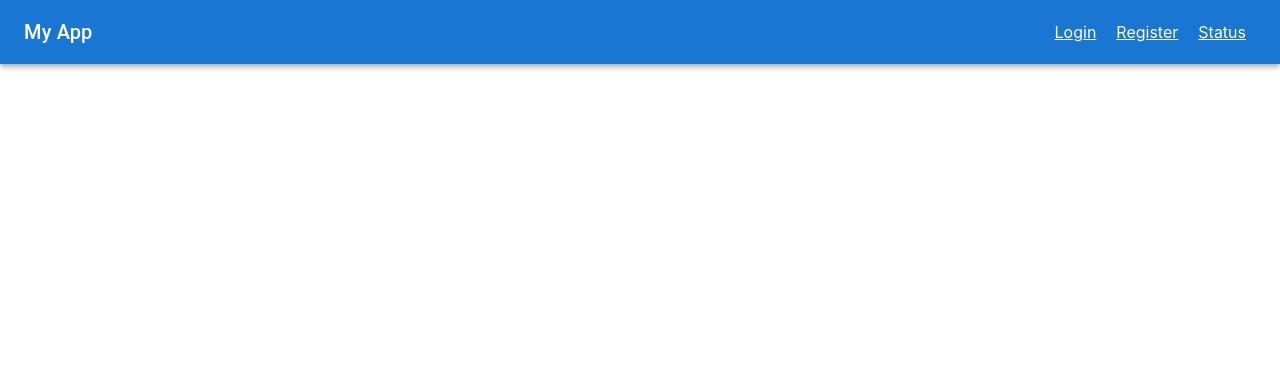
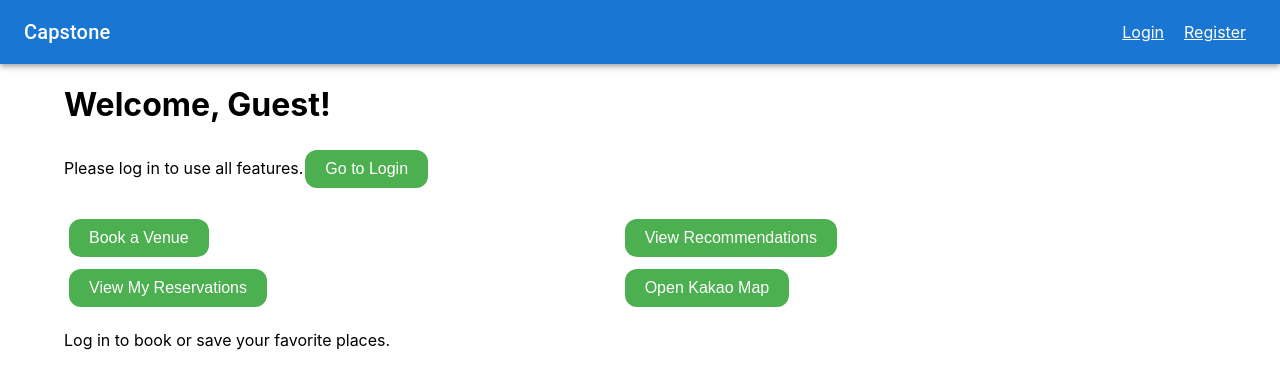
Before and after one commit to Capstone-2024-yh/Front-end, a React (Create React App) app in the folder frontend/: page / in a window 1280 px wide. Shown: the top 388 px of the page. Built offline with nearby package versions, Linux system fonts and the light colour scheme; the HTML template or start-up script is replaced by a standard one.

Commit message:
added main page

```diff
--- a/frontend/package.json
+++ b/frontend/package.json
@@ -16,6 +16,7 @@
     "react-redux": "^9.1.2",
     "react-router-dom": "^6.26.1",
     "redux": "^5.0.1",
+    "styled-components": "^6.1.13",
     "web-vitals": "^2.1.4"
   },
   "devDependencies": {
--- a/frontend/src/App.js
+++ b/frontend/src/App.js
@@ -6,6 +6,7 @@ import Register from './components/login/Register';
 import Status from './components/login/Status';
 import Layout from './components/login/Layout';
 import KakaoMap from './components/map/KakaoMap';
+import MainPage from './components/main/MainPage'; // 메인 페이지 컴포넌트
 import store from './store'; // Redux store
 
 function App() {
@@ -14,9 +15,11 @@ function App() {
       <Router>
         <Layout>
           <Routes>
+            <Route path="/" element={<MainPage />} />
             <Route path="/login" element={<Login />} />
             <Route path="/register" element={<Register />} />
             <Route path="/status" element={<Status />} />
+            <Route path="/main" element={<MainPage />} />
             <Route path="/map" element={<KakaoMap />} />
           </Routes>
         </Layout>
--- a/frontend/src/components/login/Layout.js
+++ b/frontend/src/components/login/Layout.js
@@ -17,11 +17,13 @@ function Layout({ children }) {
       <AppBar position="static">
         <Toolbar>
           <Typography variant="h6" component="div" sx={{ flexGrow: 1 }}>
-            My App
+            Capstone
           </Typography>
           <Link to="/login" style={{ margin: '0 10px', color: '#fff' }}>Login</Link>
           <Link to="/register" style={{ margin: '0 10px', color: '#fff' }}>Register</Link>
+          {/*
           <Link to="/status" style={{ margin: '0 10px', color: '#fff' }}>Status</Link>
+          */}
           {isAuthenticated && (
             <Button color="inherit" onClick={handleLogout}>
               Logout
--- a/frontend/src/components/login/Login.js
+++ b/frontend/src/components/login/Login.js
@@ -28,7 +28,7 @@ function Login() {
       if (response.status === 200) {
         dispatch(loginSuccess({ email }));
         // 로그인 성공 시 KakaoMap 페이지로 이동
-        navigate('/map'); // '/map' 경로로 리디렉션
+        navigate('/main'); // '/map' 경로로 리디렉션
       }
     } catch (error) {
       if (error.response && error.response.status === 401) {
@@ -37,6 +37,10 @@ function Login() {
         setErrorMessage('An error occurred');
       }
     }
+  };
+
+  const handleRegisterRedirect = () => {
+    navigate('/register'); // Register 페이지로 이동
   };
 
   return (
@@ -74,6 +78,15 @@ function Login() {
       <Button type="submit" variant="contained" color="primary" fullWidth sx={{ mt: 2 }}>
         Login
       </Button>
+      <Typography
+        variant="body2"
+        align="center"
+        sx={{ mt: 2, cursor: 'pointer', textDecoration: 'underline' }}
+        onClick={handleRegisterRedirect}
+        color="primary"
+      >
+        Don't have an account? Register here.
+      </Typography>
     </Box>
   );
 }
--- /dev/null
+++ b/frontend/src/components/main/MainPage.js
@@ -0,0 +1,77 @@
+import React from 'react';
+import KakaoMap from '../map/KakaoMap';
+import { useSelector, useDispatch } from 'react-redux';
+import { logoutSuccess } from '../../store/authSlice';
+import { useNavigate } from 'react-router-dom';
+import StyledButton from '../../styles/StyledButton';
+
+const MainPage = () => {
+  const isAuthenticated = useSelector((state) => state.auth.isAuthenticated);
+  const user = useSelector((state) => state.auth.user);
+  const dispatch = useDispatch();
+  const navigate = useNavigate();
+
+  const handleLogout = () => {
+    dispatch(logoutSuccess());
+    navigate('/login');
+  };
+
+  // 각각의 버튼 기능을 구현할 함수들
+  const handleBookVenue = () => {
+    console.log('Book Venue button clicked');
+  };
+
+  const handleViewRecommendations = () => {
+    console.log('View Recommendations button clicked');
+  };
+
+  const handleViewReservations = () => {
+    console.log('View Reservations button clicked');
+  };
+
+  return (
+    <div>
+      {isAuthenticated ? (
+        <>
+          <h1>Welcome, {user && user.username}!</h1>
+          <StyledButton onClick={handleLogout}>Logout</StyledButton>
+        </>
+      ) : (
+        <>
+          <h1>Welcome, Guest!</h1>
+          <p>
+            Please log in to use all features.
+            <StyledButton onClick={() => navigate('/login')}>Go to Login</StyledButton>
+          </p>
+        </>
+      )}
+
+      {/* 버튼들을 테이블 형식으로 배치 */}
+      <table style={{ width: '100%', marginTop: '20px' }}>
+        <tbody>
+          <tr>
+            <td>
+              <StyledButton onClick={handleBookVenue}>Book a Venue</StyledButton>
+            </td>
+            <td>
+              <StyledButton onClick={handleViewRecommendations}>View Recommendations</StyledButton>
+            </td>
+          </tr>
+          <tr>
+            <td>
+              <StyledButton onClick={handleViewReservations}>View My Reservations</StyledButton>
+            </td>
+            <td>
+              <StyledButton onClick={() => navigate('/map')}>Open Kakao Map</StyledButton>
+            </td>
+          </tr>
+        </tbody>
+      </table>
+
+      {/* 다른 콘텐츠 */}
+      <p>{isAuthenticated ? '' : 'Log in to book or save your favorite places.'}</p>
+    </div>
+  );
+};
+
+export default MainPage;
--- a/frontend/src/components/map/KakaoMap.js
+++ b/frontend/src/components/map/KakaoMap.js
@@ -33,12 +33,27 @@ const KakaoMap = () => {
 
   return (
     <div
-      ref={mapContainer}
       style={{
-        width: '500px',
-        height: '400px',
+        display: 'flex',
+        justifyContent: 'center', // 가로 중앙 정렬
+        alignItems: 'center', // 세로 중앙 정렬
+        width: '100vw',  // 화면 전체 너비
+        height: '100vh', // 화면 전체 높이
+        boxSizing: 'border-box',
+        padding: '20px', // 화면 가장자리 공백
       }}
-    />
+    >
+      <div
+        ref={mapContainer}
+        style={{
+          width: 'calc(100vw - 40px)',  // 화면 너비에서 패딩을 제외한 전체 너비
+          height: 'calc(100vh - 40px)', // 화면 높이에서 패딩을 제외한 전체 높이
+          maxWidth: '1000px', // 지도의 최대 너비 제한
+          maxHeight: '700px', // 지도의 최대 높이 제한
+          backgroundColor: '#f0f0f0', // 지도 로딩 중 확인할 수 있도록 배경색 추가
+        }}
+      />
+    </div>
   );
 };
 
--- /dev/null
+++ b/frontend/src/styles/StyledButton.js
@@ -0,0 +1,29 @@
+import React from 'react';
+import styled from 'styled-components';
+
+const Button = styled.button`
+  background-color: #4CAF50; /* 기본 배경색 */
+  border: none;
+  color: white; /* 텍스트 색 */
+  padding: 10px 20px;
+  text-align: center;
+  text-decoration: none;
+  display: inline-block;
+  font-size: 16px;
+  margin: 4px 2px;
+  cursor: pointer;
+  border-radius: 12px; /* 둥근 모서리 */
+  transition-duration: 0.4s; /* 호버 애니메이션 속도 */
+
+  &:hover {
+    background-color: white; /* 호버 시 배경색 변경 */
+    color: black; /* 호버 시 텍스트 색 변경 */
+    border: 2px solid #4CAF50; /* 호버 시 테두리 */
+  }
+`;
+
+const StyledButton = ({ onClick, children }) => {
+  return <Button onClick={onClick}>{children}</Button>;
+};
+
+export default StyledButton;
```
Also changed, not shown: 1 other file (tests, documents, lock files or other folders).
